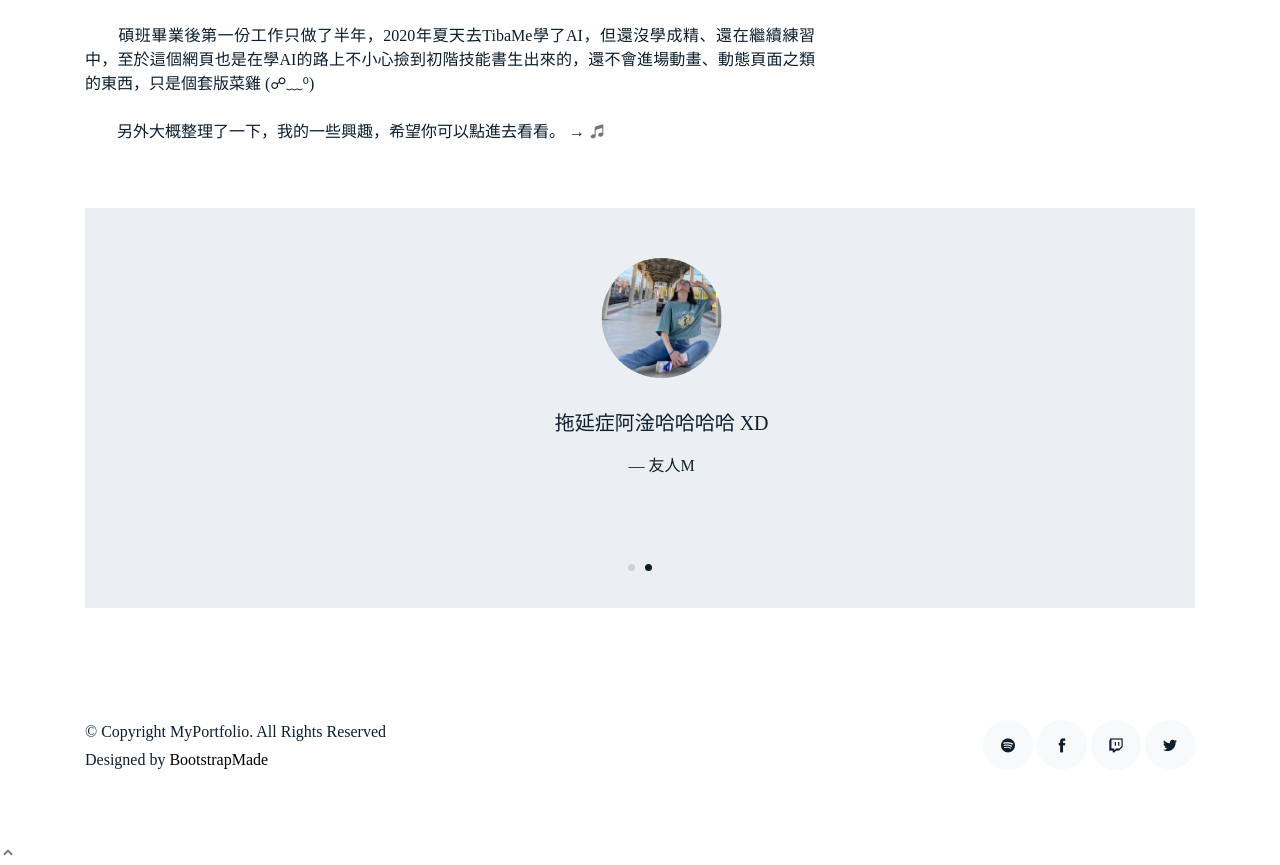
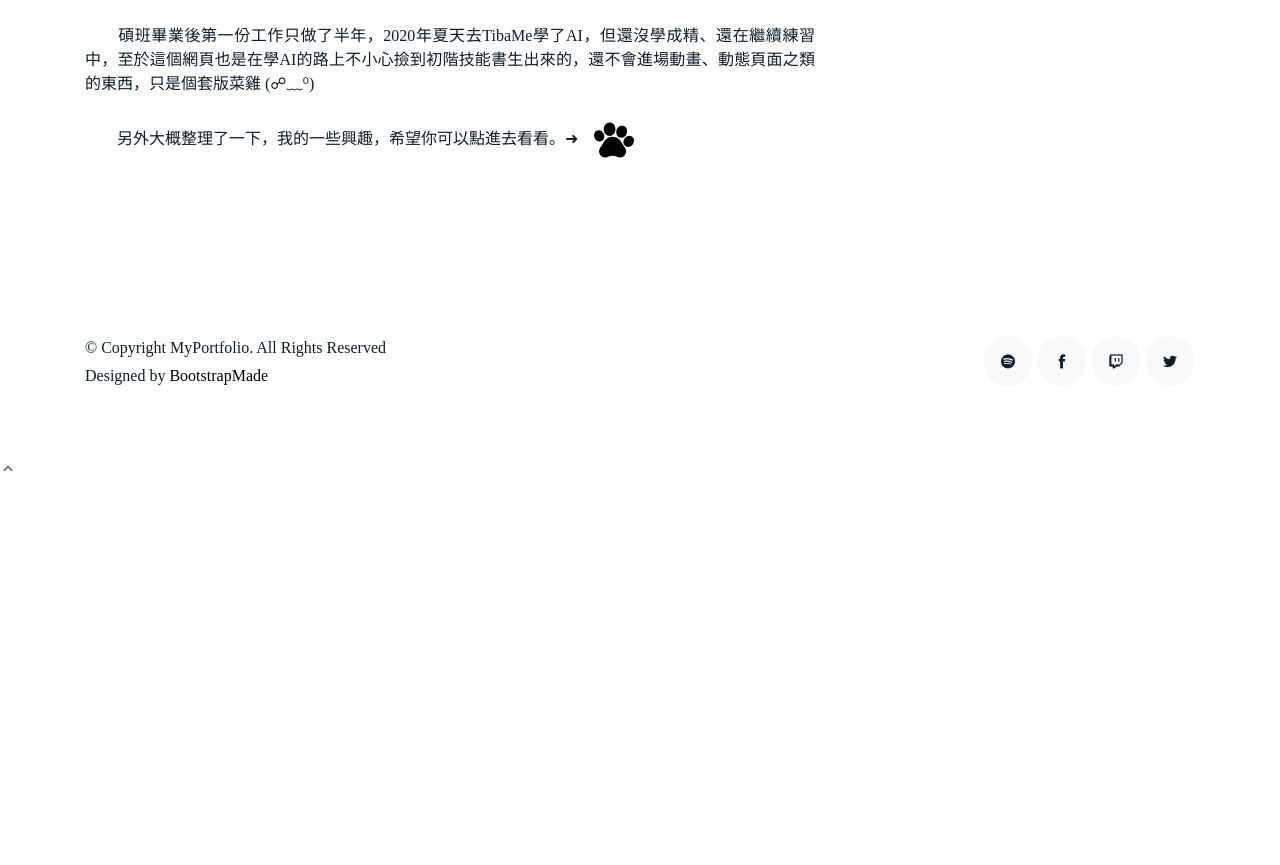
Before and after one commit to headisnotsmall/mybio, a plain HTML site: page about.html in a window 1280 px wide. Shown: the part 980-1845 px from the top of the page. After the commit the page ends 1461 px from the top, so only its background shows below. Drawn offline with Linux system fonts and the light colour scheme; a web font is replaced by a local one.

Commit message:
update, thanks panda

```diff
--- a/about.html
+++ b/about.html
@@ -138,7 +138,7 @@
               　　本身話很多的獨生子，從小就因為話多到連上課都在聊天，所以被老師跟我媽告狀，但就是垃圾話多，你也不能拿我怎麼樣。除此之外也很喜歡聽故事，也許可以幫你想出一些點子，腦洞大開也是我的專長之一，雙子座的雙重人格小劇場可是常常翻天覆地的。<br><br>
               　　碩班唸的是自然資源與環境管理，包含環境保育、資源永續、能源議題等等，但之於以上，我比較認同的是蓋亞假說，任為整個地球是一個生命體，而人類的重要性相對渺小。我始終認為人類續存的最大問題是人口問題，所以我支持人口減少的理念，比如說金牌特務裡的Valentine或是復仇者聯盟的Thanos他們在劇中的思維，這樣才能有效減緩「人類」病毒對於地球的侵蝕，也因此我是絕對堅持不生小孩的（還有其他原因啦）。<br><br>
               　　碩班畢業後第一份工作只做了半年，2020年夏天去TibaMe學了AI，但還沒學成精、還在繼續練習中，至於這個網頁也是在學AI的路上不小心撿到初階技能書生出來的，還不會進場動畫、動態頁面之類的東西，只是個套版菜雞 (☍﹏⁰)<br><br>
-              　　另外大概整理了一下，我的一些興趣，希望你可以點進去看看。 → <a href="index.html"><span class="icofont-music"></span></a>
+              　　另外大概整理了一下，我的一些興趣，希望你可以點進去看看。➜　<a href="index.html"><img src="assets/img/pet.png" alt="Image" width=40px></a>
             </p>
           </div>
 
@@ -168,7 +168,7 @@
           </div>
         </div> -->
 
-        <div class="testimonial-wrap">
+        <!-- <div class="testimonial-wrap">
           <div class="testimonial">
             <img src="assets/img/friend_L.jpg" alt="Image" class="img-fluid">
             <blockquote>
@@ -178,7 +178,7 @@
             </blockquote>
             <p>&mdash; 友人L</p>
           </div>
-        </div>
+        </div> -->
 
         <!-- <div class="testimonial-wrap">
           <div class="testimonial">
@@ -192,7 +192,7 @@
           </div>
         </div> -->
 
-        <div class="testimonial-wrap">
+        <!-- <div class="testimonial-wrap">
           <div class="testimonial">
             <img src="assets/img/friend_M.jpg" alt="Image" class="img-fluid">
             <blockquote>
@@ -202,7 +202,7 @@
             </blockquote>
             <p>&mdash; 友人M</p>
           </div>
-        </div>
+        </div> -->
 
       </div>
 
```
Also changed, not shown: assets/img/pet.png (added).
